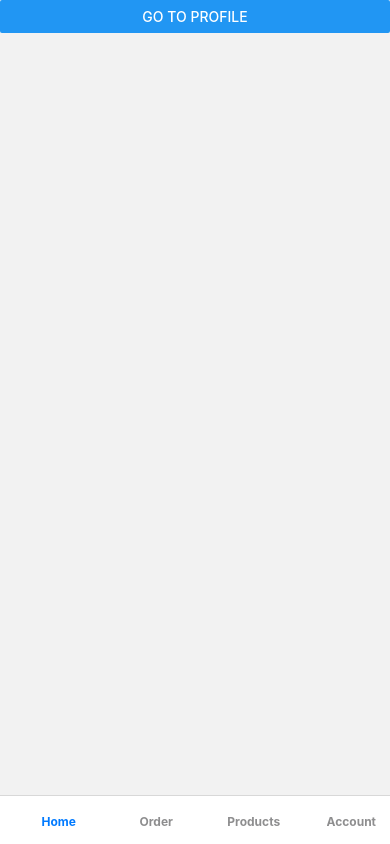
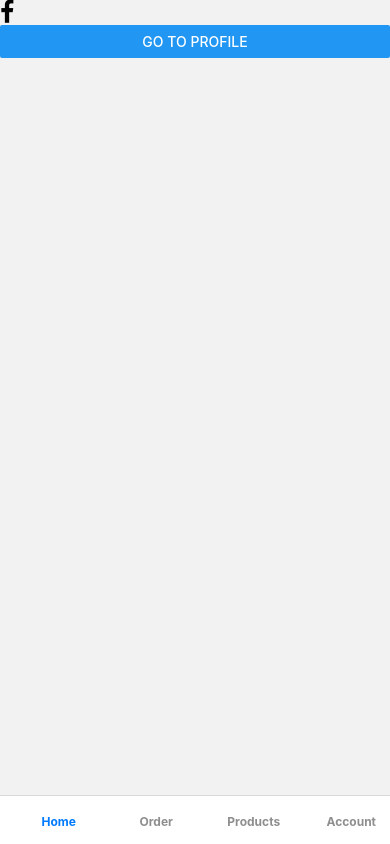
Before and after one commit to nurovic/qlPhone, a React Native app: screen /Home in a window 390 px wide. Built offline with nearby package versions, Linux system fonts and the light colour scheme.

Commit message:
added icons setup

```diff
--- a/package.json
+++ b/package.json
@@ -25,7 +25,7 @@
     "react-native-safe-area-context": "^4.7.2",
     "react-native-screens": "^3.25.0",
     "react-native-tab-view": "^3.5.2",
-    "react-native-vector-icons": "^10.0.0",
+    "react-native-vector-icons": "^10.0.1",
     "yup": "^1.3.2"
   },
   "devDependencies": {
--- a/screens/Home.tsx
+++ b/screens/Home.tsx
@@ -1,6 +1,6 @@
 import {Button, SafeAreaView} from 'react-native';
 import {useNavigation} from '@react-navigation/native';
-
+import Icon from 'react-native-vector-icons/dist/FontAwesome'
 import React from 'react';
 
 export default function Home() {
@@ -8,6 +8,10 @@ export default function Home() {
 
   return (
     <SafeAreaView>
+      <Icon
+      name="facebook"
+      size={25}
+      />
       <Button
         title="Go to Profile"
         onPress={() => navigation.navigate('Profile')}
```
Also changed, not shown: 6 other files (tests, documents, lock files or other folders).
